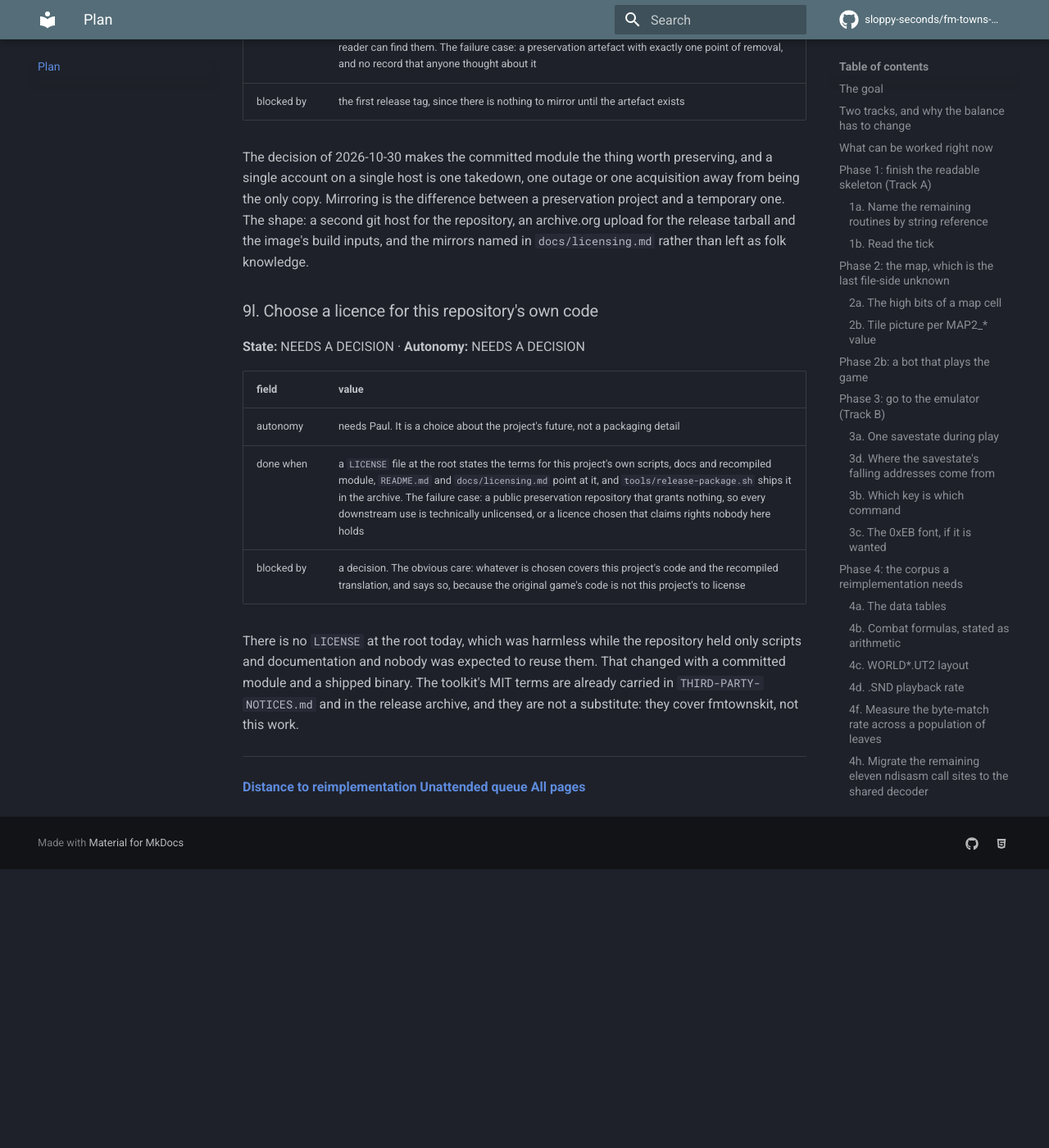
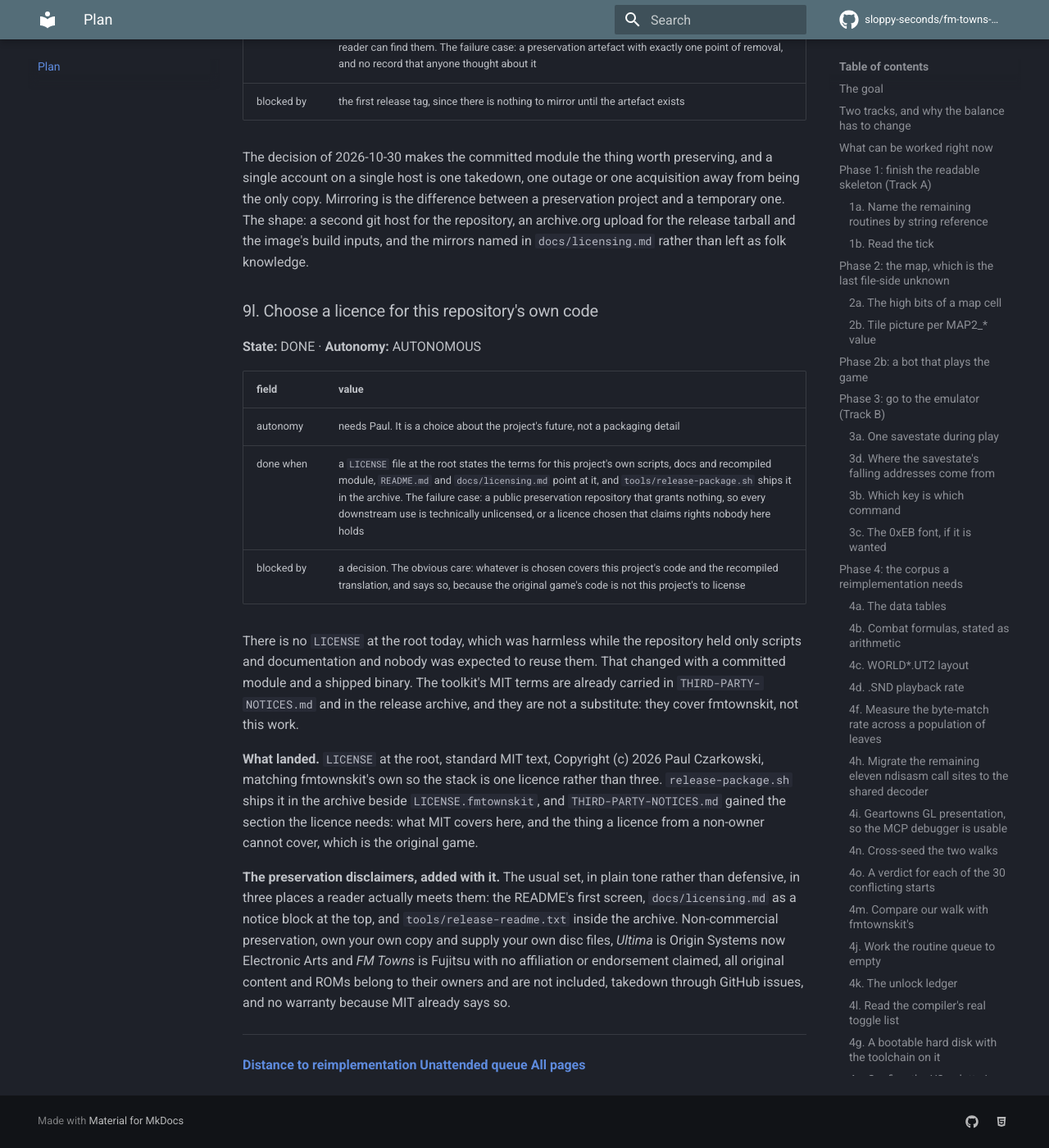
Before and after one commit to sloppy-seconds/fm-towns-ultima, an MkDocs documentation site: the page built from docs/plan.md, in a window 1280 px wide and 1400 px high, scrolled down 72215 px. Shown: the whole window at 82% size. Built offline with MkDocs 1.6.1 and Material for MkDocs 9.7.7, drawn with Linux system fonts in a browser that asks for light colours; comment, search, counter and statistics services are not loaded; before the commit the page ends 73275 px from its top, so only the background shows below that; some of the changed text lies outside the part shown.

Commit message:
MIT at the root, and the preservation notice where readers actually look
Plan item 9l, decided. LICENSE is standard MIT, Copyright (c) 2026 Paul Czarkowski,
matching fmtownskit's own text so the stack is one licence rather than three.
release-package.sh ships it in the archive beside LICENSE.fmtownskit, verified by running
the packaging natively: nine files, LICENSE among them, and the host build proves the
release needs no container to assemble.

THIRD-PARTY-NOTICES gained the section a licence needs when the licensor is not the rights
holder of everything nearby: what MIT covers here, and what it cannot cover, which is the
original game.

The usual preservation set is now in three places a reader meets rather than one nobody
opens: the README's first screen, a notice block at the top of docs/licensing.md, and
release-readme.txt inside the archive. Non-commercial preservation, own your own copy and
supply your own disc files, Ultima is Origin Systems now Electronic Arts and FM Towns is
Fujitsu with no affiliation or endorsement claimed, all original content and ROMs belong to
their owners and are not included, takedown through GitHub issues, no warranty because MIT
already says it. Plain tone, not defensive.

Still nothing tagged and nothing pushed.

```diff
--- a/docs/licensing.md
+++ b/docs/licensing.md
@@ -4,6 +4,13 @@ This page is the authority on what this repository hosts and why. It changed on
 deliberately and written down rather than drifted into, and the previous rule is recorded here as a superseded
 position rather than deleted, because the reasoning that produced it is still partly valid and the rest of the project
 depends on knowing which rule is current.
+
+**The notice, in one place.** This is a non-commercial game preservation project. You are expected to own your own
+copy of the original Ultima / FM Towns game and to supply your own disc files. Nothing here hosts or distributes the
+original media. *Ultima* is a trademark and copyright of its respective owners (Origin Systems, now Electronic Arts)
+and *FM Towns* is Fujitsu, and this project is not affiliated with, endorsed by, or approved by them. All original
+game content, disc images, ROMs and assets belong to their owners and are not included. This repository's own code is
+MIT and comes with no warranty. If you hold rights and want something removed, open an issue and it happens.
 
 ## The rule
 
@@ -41,6 +48,14 @@ rather than a legal argument:
 - **For people who own the game.** Nothing here works without the reader's own copy, and the copy is expected to be a
   real one. The port reads the disc at run time for its artwork and its font.
 - **Non-commercial.** Nothing is sold, nothing is monetised, no service is run for profit off it.
+- **Not affiliated.** *Ultima* is a trademark and copyright of its respective owners (Origin
+  Systems, now Electronic Arts). *FM Towns* is Fujitsu. Naming them is description, not an
+  endorsement, and this project is not affiliated with, endorsed by, or approved by any of
+  them. All original game content, disc images, ROMs and assets are their property and are
+  not included here.
+- **No warranty.** This repository's own work is MIT licensed and provided as-is, with the
+  usual disclaimer of merchantability and fitness. The port is early and its defects are
+  [listed](port-defects.md) rather than hidden.
 - **A published takedown route.** A rights holder who wants this down opens an issue at
   <https://github.com/sloppy-seconds/fm-towns-ultima/issues> or uses the contact on
   <https://github.com/sloppy-seconds>, and it comes down. No licence argument is raised in response, because the
--- a/docs/plan.md
+++ b/docs/plan.md
@@ -110,8 +110,8 @@ from the items below rather than maintained separately.
 | 9f A release, and what may be in it | BLOCKED ON HUMAN | no, the workflow is written and locally verified, and cutting the release needs a tag pushed |
 | 9g Cross-compiling for Windows and macOS | PARTLY AUTONOMOUS | **scheduled followup**, decided 2026-10-30, and it needs machines to run the result on |
 | 9h The README's claims and links, checked | AUTONOMOUS | **done**, `checkall.js` rejects any fourth spelling of the three copied URLs and any dead relative link in the README |
+| 9l Choose a licence for this repository's own code | AUTONOMOUS | **done**, MIT at the root, shipped in the release archive, with the scope stated in words |
 | 9k Mirror the repository and its releases | AUTONOMOUS | **yes**, and it matters more now that the module is the preservation artefact |
-| 9l Choose a licence for this repository's own code | NEEDS A DECISION | no, and it should be settled before the release is public |
 | 9i The tested route, and a list of what is broken | PARTLY AUTONOMOUS | **done**, `docs/port-defects.md`, three observed entries, Paul's play report |
 | 9j A save disk with characters, and where it may live | AUTONOMOUS | **done**, committed as a 3,629-byte zip with the exception narrowed to one filename |
 | 8a Per-module `--no-code` ranges | AUTONOMOUS | **done**, one pass and identical counts |
@@ -2413,7 +2413,7 @@ knowledge.
 
 ### 9l. Choose a licence for this repository's own code
 
-**State:** NEEDS A DECISION · **Autonomy:** NEEDS A DECISION
+**State:** DONE · **Autonomy:** AUTONOMOUS
 
 | field | value |
 |---|---|
@@ -2426,6 +2426,18 @@ nobody was expected to reuse them. That changed with a committed module and a sh
 are already carried in `THIRD-PARTY-NOTICES.md` and in the release archive, and they are not a substitute: they cover
 fmtownskit, not this work.
 
+**What landed.** `LICENSE` at the root, standard MIT text, Copyright (c) 2026 Paul Czarkowski, matching fmtownskit's
+own so the stack is one licence rather than three. `release-package.sh` ships it in the archive beside
+`LICENSE.fmtownskit`, and `THIRD-PARTY-NOTICES.md` gained the section the licence needs: what MIT covers here, and the
+thing a licence from a non-owner cannot cover, which is the original game.
+
+**The preservation disclaimers, added with it.** The usual set, in plain tone rather than defensive, in three places a
+reader actually meets them: the README's first screen, `docs/licensing.md` as a notice block at the top, and
+`tools/release-readme.txt` inside the archive. Non-commercial preservation, own your own copy and supply your own
+disc files, *Ultima* is Origin Systems now Electronic Arts and *FM Towns* is Fujitsu with no affiliation or endorsement
+claimed, all original content and ROMs belong to their owners and are not included, takedown through GitHub issues,
+and no warranty because MIT already says so.
+
 ---
 
 **[Distance to reimplementation](reimplementation-gap.md)** **[Unattended queue](overnight.md)** **[All pages](index.md)**
```
Also changed, not shown: README.md (+31 -7 lines), THIRD-PARTY-NOTICES.md (+18 -3 lines), 3 other files.
